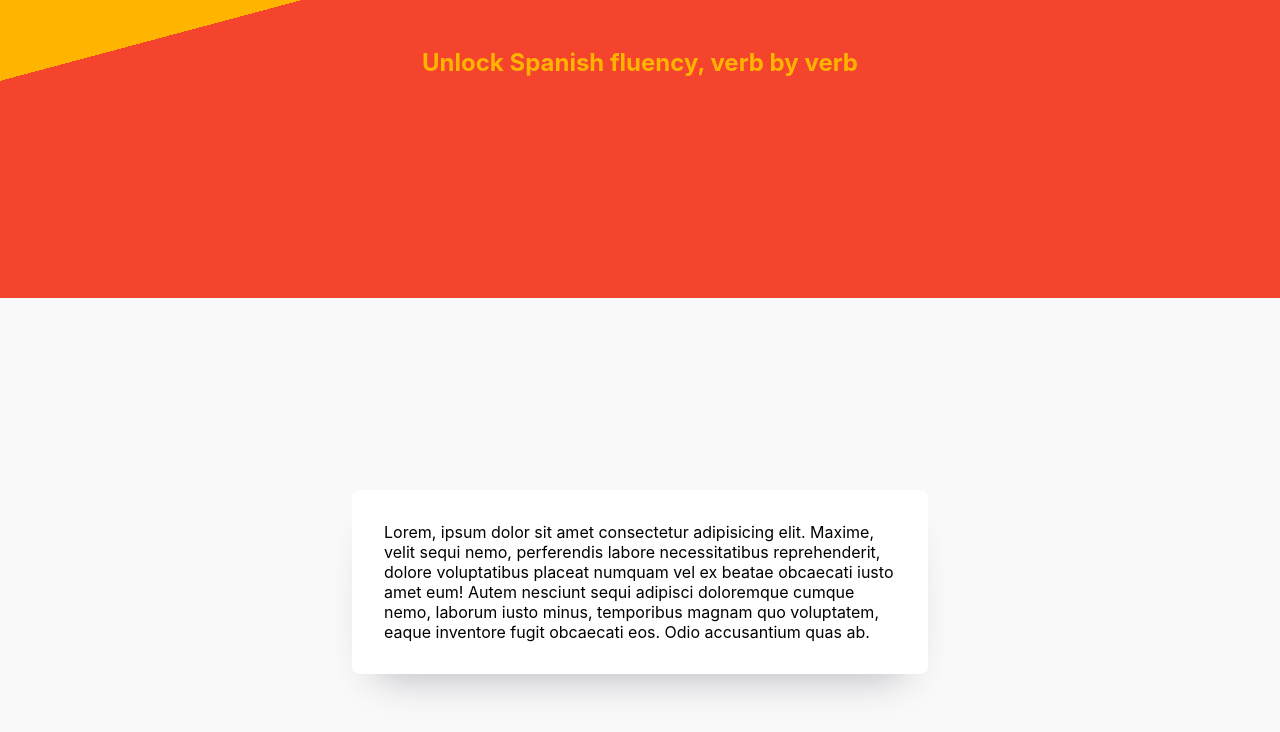
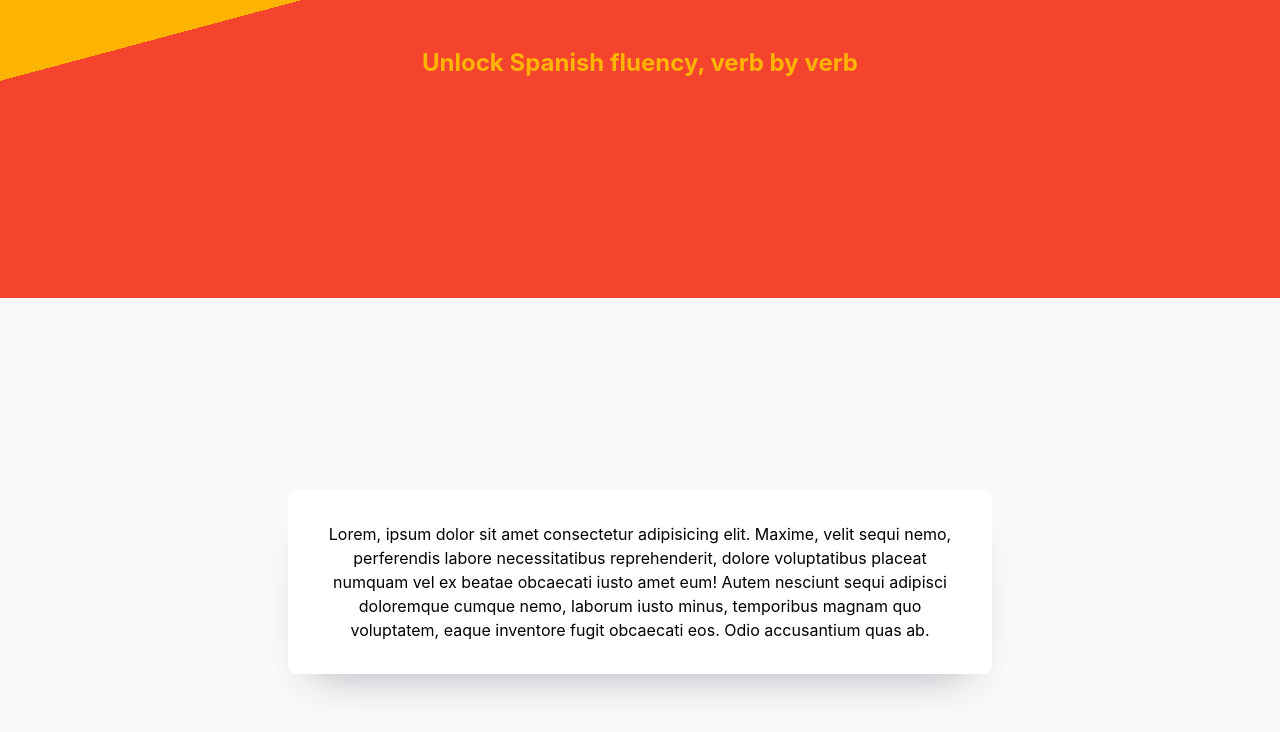
Before and after one commit to jpates2/verbify, a React (Create React App) app: page / in a window 1280 px wide. Shown: the part 502-1234 px from the top of the page. Built offline with nearby package versions, Linux system fonts and the light colour scheme.

Commit message:
intro section

```diff
--- a/src/components/Intro.js
+++ b/src/components/Intro.js
@@ -4,7 +4,7 @@ export default function Intro() {
   return (
     <section id="intro">
       <div className={classes["intro__container"]}>
-        <div className={classes["intro__box"]}>
+          <div className={classes["intro__box"]}>
           Lorem, ipsum dolor sit amet consectetur adipisicing elit. Maxime, velit sequi nemo, perferendis labore necessitatibus reprehenderit, dolore voluptatibus placeat numquam vel ex beatae obcaecati iusto amet eum! Autem nesciunt sequi adipisci doloremque cumque nemo, laborum iusto minus, temporibus magnam quo voluptatem, eaque inventore fugit obcaecati eos. Odio accusantium quas ab.
         </div>
       </div>
--- a/src/components/Intro.module.css
+++ b/src/components/Intro.module.css
@@ -1,12 +1,23 @@
 .intro__container {
   height: 100vh;
+  padding: 0 1rem;
+  /* display: flex; */
+  /* justify-content: center; */
 }
 
 .intro__box {
-  max-width: 40%;
+  max-width: 40rem;
+  padding: 2rem;
+  margin: 24vh auto 0 auto;
+  text-align: center;
   background-color: white;
   box-shadow: 0px 18px 36px -18px rgba(0,0,0,0.1),0px 30px 45px -30px rgba(50,50,93,0.25);
-  padding: 2rem;
+  line-height: 1.5rem;
   border-radius: 8px;
-  margin: 24vh auto 0 auto;
 }
+
+@media (min-width: 800px) {
+  .intro__container {
+    padding: 0 4rem;
+  }
+}
--- /dev/null
+++ b/src/layout/Card.module.css
@@ -0,0 +1,6 @@
+.card__container {
+  background-color: white;
+  box-shadow: 0px 18px 36px -18px rgba(0,0,0,0.1),0px 30px 45px -30px rgba(50,50,93,0.25);
+  line-height: 1.5rem;
+  border-radius: 8px;
+}
--- a/src/layout/Header.js
+++ b/src/layout/Header.js
@@ -4,8 +4,6 @@ import { motion, useScroll, useTransform } from 'framer-motion';
 export default function Header() {
   const { scrollY } = useScroll();
 
-  const gradientBackground = useTransform(scrollY, [0, 200, 300, 500], ["linear-gradient(-15deg, #F4442E 49%, #FFB400 49%)", "linear-gradient(-15deg, #F4442E 45%, #FFB400 45%)", "linear-gradient(-15deg, #F4442E 40%, #FFB400 40%)", "linear-gradient(-15deg, #F4442E 40%, #FFB400 40%)"]);
-  const yTitle = useTransform(scrollY, [0, 200, 300, 500], ["0%", "24%", "60%", "60%"]);
   const scaleTitle = useTransform(scrollY, [0, 200, 300, 500], [1, 1.2, 1.2, 1.2]);
   const yText = useTransform(scrollY, [0, 200, 300, 500], ["20vh", "40vh", "40vh", "65vh"]);
   const scaleText = useTransform(scrollY, [0, 300], [1, 1.5]);
```
Also changed, not shown: src/layout/Card.js (added, +9 -0 lines).
